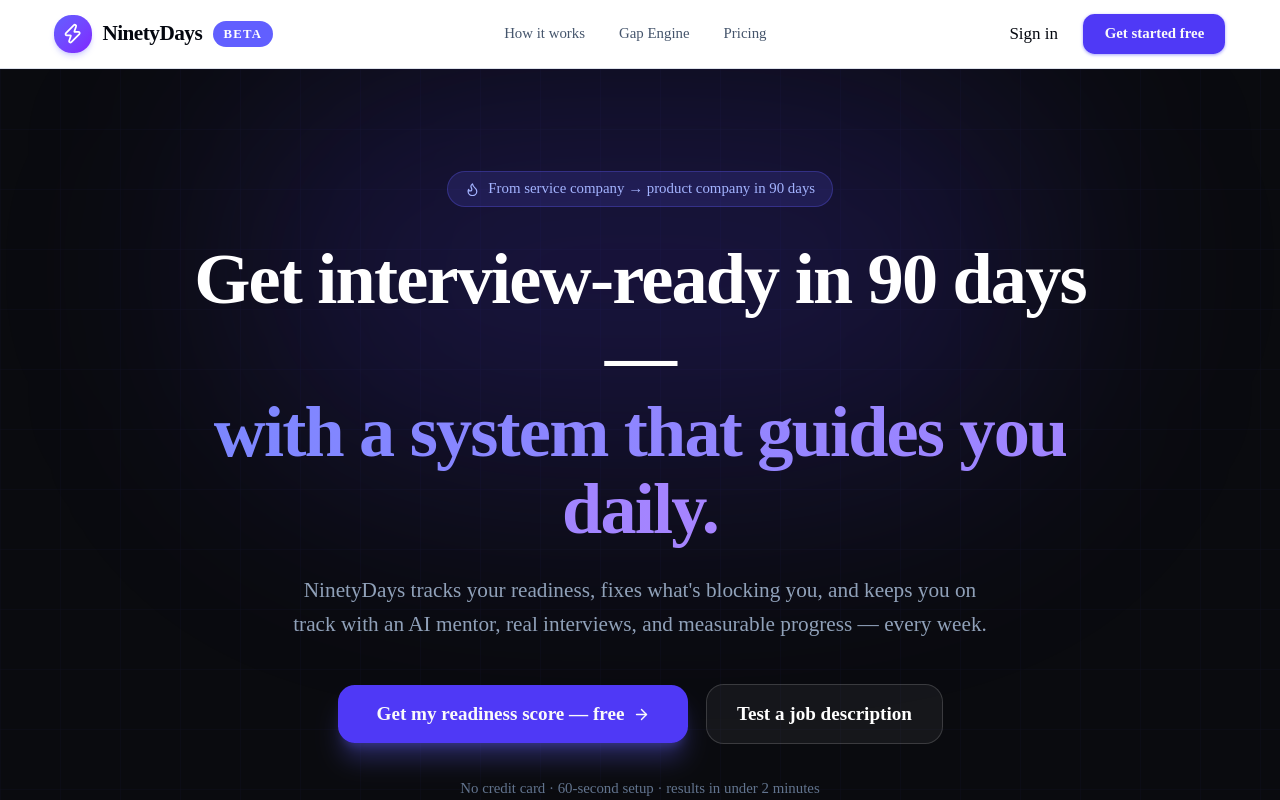
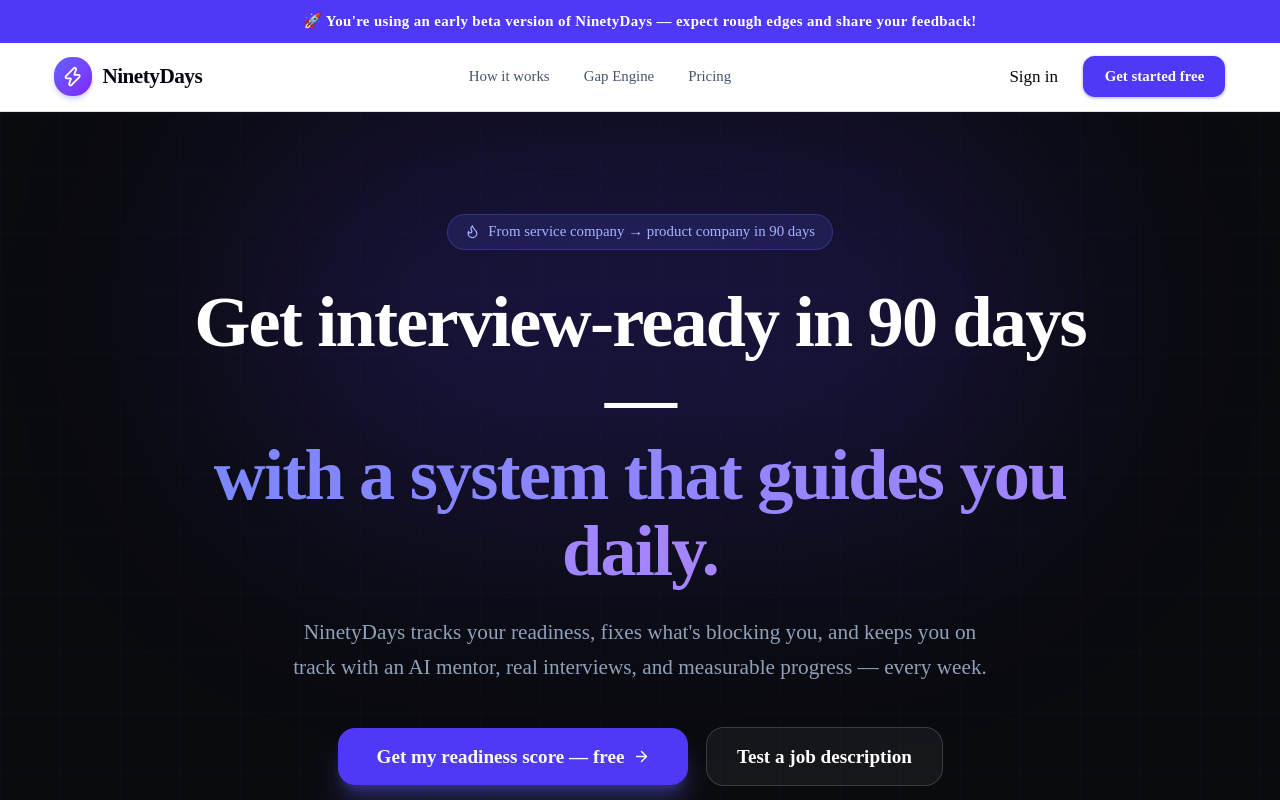
Before and after one commit to ninetydaysai-create/ninetydays, a Next.js app: page / in a window 1280 px wide. Shown: the top 800 px of the page. Built offline with nearby package versions, Linux system fonts and the light colour scheme; no server answers.

Commit message:
Replace beta pill with full-width announcement banner

```diff
--- a/src/app/page.tsx
+++ b/src/app/page.tsx
@@ -51,6 +51,10 @@
 export default function LandingPage() {
   return (
     <div className="min-h-screen bg-white">
+      {/* Beta Banner */}
+      <div className="bg-indigo-600 text-white text-center py-2.5 px-4 text-sm font-semibold tracking-wide">
+        🚀 You&apos;re using an early beta version of NinetyDays — expect rough edges and share your feedback!
+      </div>
       {/* Nav */}
       <header className="border-b sticky top-0 z-50 bg-white/95 backdrop-blur">
         <div className="max-w-6xl mx-auto px-6 h-16 flex items-center justify-between">
@@ -59,7 +63,6 @@
               <Zap className="h-5 w-5 text-white" />
             </div>
             <span className="font-bold text-xl tracking-tight">NinetyDays</span>
-            <span className="text-xs font-bold uppercase tracking-widest text-white bg-indigo-500 px-2.5 py-1 rounded-full">Beta</span>
           </Link>
           <nav className="hidden md:flex items-center gap-8 text-sm font-medium text-slate-600">
             <a href="#how-it-works" className="hover:text-slate-900 transition-colors">How it works</a>
```
